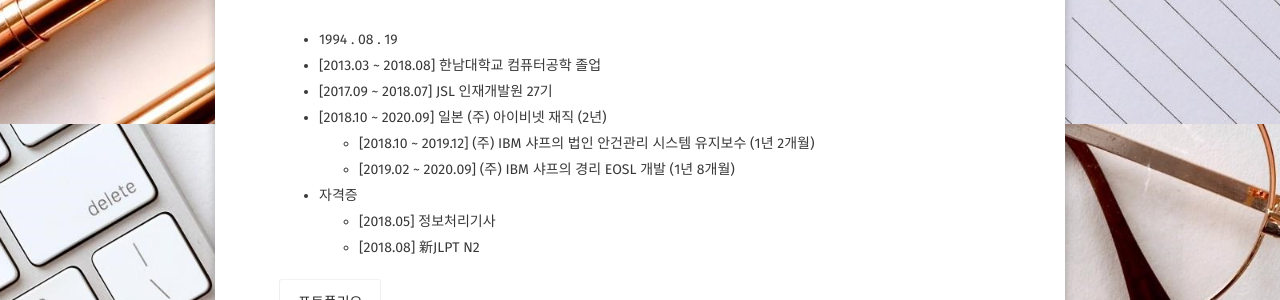
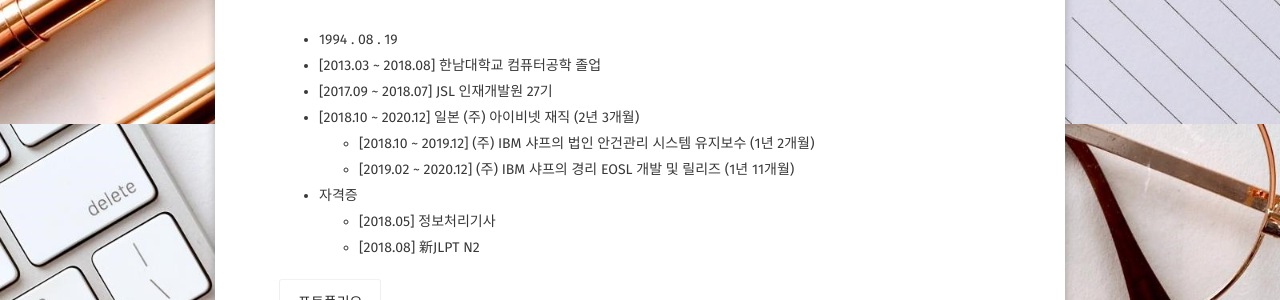
Before and after one commit to LEEJISU-dev/LEEJISU-dev.github.io, a Jekyll site: the page built from about/index.md, in a window 1280 px wide. Shown: the part 776-1076 px from the top of the page. Built offline with Jekyll 4.4.1, drawn with Linux system fonts in a browser that asks for light colours; some web fonts are replaced.

Commit message:
Modified index

```diff
--- a/about/index.md
+++ b/about/index.md
@@ -13,9 +13,9 @@ comments: false
 * 1994 . 08 . 19
 * [2013.03 ~ 2018.08] 한남대학교 컴퓨터공학 졸업
 * [2017.09 ~ 2018.07] JSL 인재개발원 27기
-*  [2018.10 ~ 2020.09] 일본 (주) 아이비넷 재직 (2년)
+*  [2018.10 ~ 2020.12] 일본 (주) 아이비넷 재직 (2년 3개월)
 	* [2018.10 ~ 2019.12]  (주) IBM 샤프의 법인 안건관리 시스템 유지보수 (1년 2개월)
-	* [2019.02 ~ 2020.09]  (주) IBM 샤프의 경리 EOSL 개발 (1년 8개월)
+	* [2019.02 ~ 2020.12]  (주) IBM 샤프의 경리 EOSL 개발 및 릴리즈 (1년 11개월)
 * 자격증
 	* [2018.05] 정보처리기사
 	* [2018.08] 新JLPT N2
```
